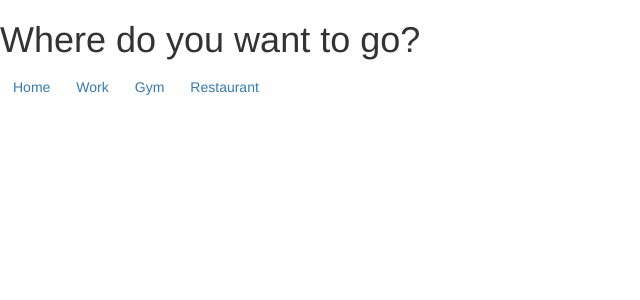
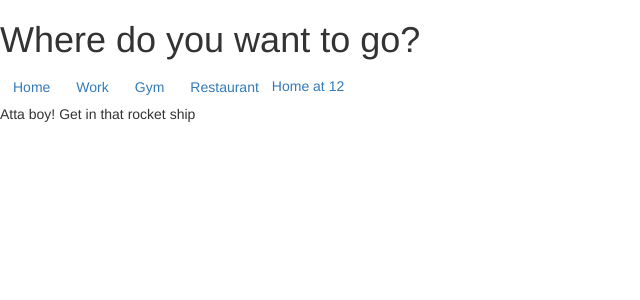
Before and after one commit to TanveerSehgal/angular-router-advanced, an Angular app: page /advanced/nasa in a window 1280 px wide. Before the commit this address led to /. Shown: the top 300 px of the page, without its empty margins (0-640 px from the left). Built offline with nearby package versions, Linux system fonts and the light colour scheme.

Commit message:
Add child routing
This adds the advanced life modules to be used to demonstrate advanced routing concepts. The first is child routing where routes are rendered within a child component.

```diff
--- /dev/null
+++ b/src/app/advanced-life/advanced-life.component.html
@@ -0,0 +1 @@
+<router-outlet></router-outlet>
--- /dev/null
+++ b/src/app/advanced-life/nasa.component.ts
@@ -0,0 +1,7 @@
+import {Component} from "@angular/core";
+
+@Component({
+    template: `<div>Atta boy! Get in that rocket ship</div>`
+})
+
+export class NasaComponent {}
--- /dev/null
+++ b/src/app/advanced-life/space-x.component.ts
@@ -0,0 +1,7 @@
+import {Component} from "@angular/core";
+
+@Component({
+    template: `<div>Mr. Musk is waiting...</div>`
+})
+
+export class SpaceXComponent {}
--- a/src/app/app.component.html
+++ b/src/app/app.component.html
@@ -5,6 +5,7 @@
     <a class="btn" routerLink="work" routerLinkActive="btn-primary">Work</a>
     <a class="btn" routerLink="gym" routerLinkActive="btn-primary">Gym</a>
     <a class="btn" routerLink="restaurant" routerLinkActive="btn-primary">Restaurant</a>
+    <a [routerLink]="['home', 'time', 12, {item: 'banana'}]">Home at 12</a>
 </nav>
 
 <router-outlet></router-outlet>
--- a/src/app/app.module.ts
+++ b/src/app/app.module.ts
@@ -5,6 +5,7 @@ import {HttpModule} from '@angular/http';
 
 import {AppComponent} from './app.component';
 import {CoreLifeModule} from './core-life/core-life.module';
+import {AdvancedLifeModule} from './advanced-life/advanced-life.module';
 import appRoutes from './app.routes';
 
 @NgModule({
@@ -16,6 +17,7 @@ import appRoutes from './app.routes';
         FormsModule,
         HttpModule,
         CoreLifeModule,
+        AdvancedLifeModule,
         appRoutes
     ],
     providers: [],
--- a/src/app/app.routes.ts
+++ b/src/app/app.routes.ts
@@ -10,7 +10,9 @@ const routes = [
     {path: 'home', component: HomeComponent},
     {path: 'work', component: WorkComponent},
     {path: 'gym', component: GymComponent},
-    {path: 'restaurant', component: RestaurantComponent}
+    {path: 'restaurant', component: RestaurantComponent},
+    {path: 'advanced', loadChildren: 'advanced-life/advanced-life.module'},
+    {path: '**', component: HomeComponent}
 ];
 
 export default RouterModule.forRoot(routes);
```
Also changed, not shown: src/app/advanced-life/advanced-life.component.ts (added, +7 -0 lines), src/app/advanced-life/advanced-life.module.ts (added, +24 -0 lines), src/app/advanced-life/advanced-life.routes.ts (added, +16 -0 lines), 1 other file (tests, documents, lock files or other folders).
